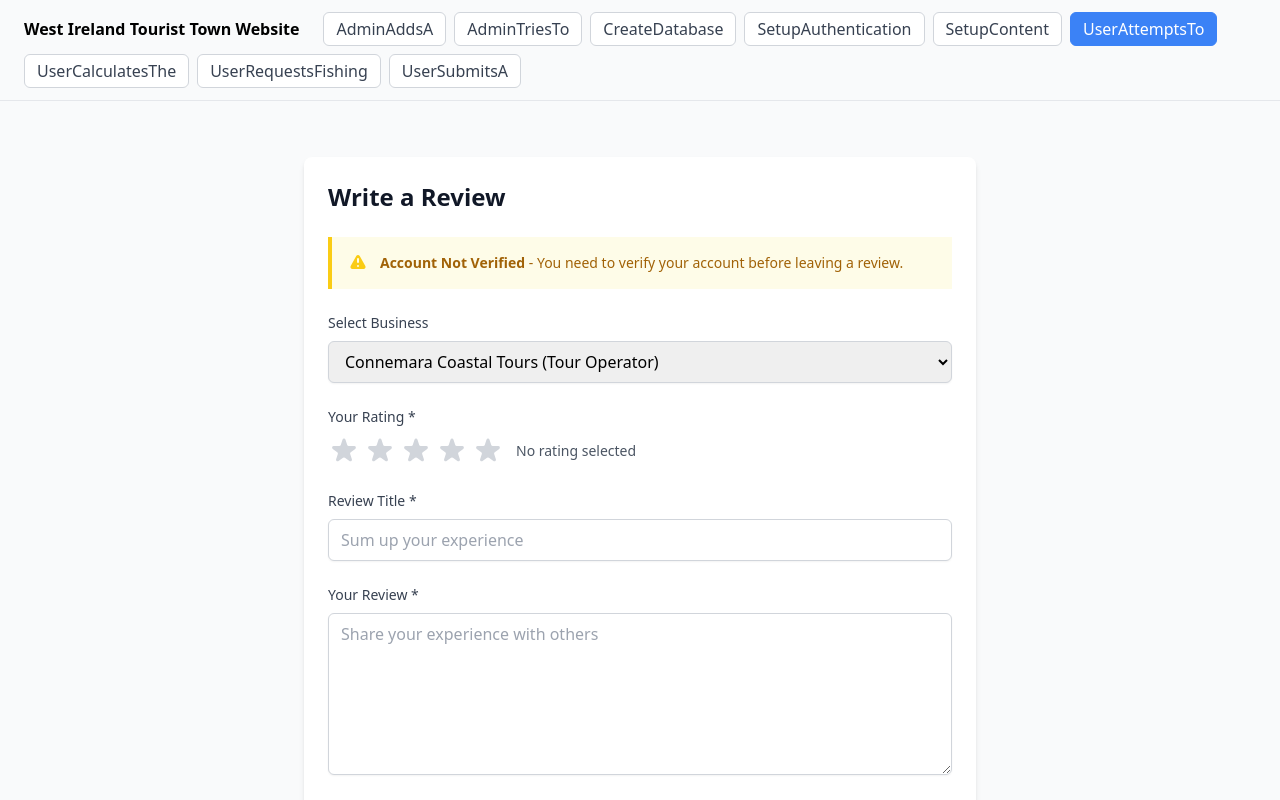
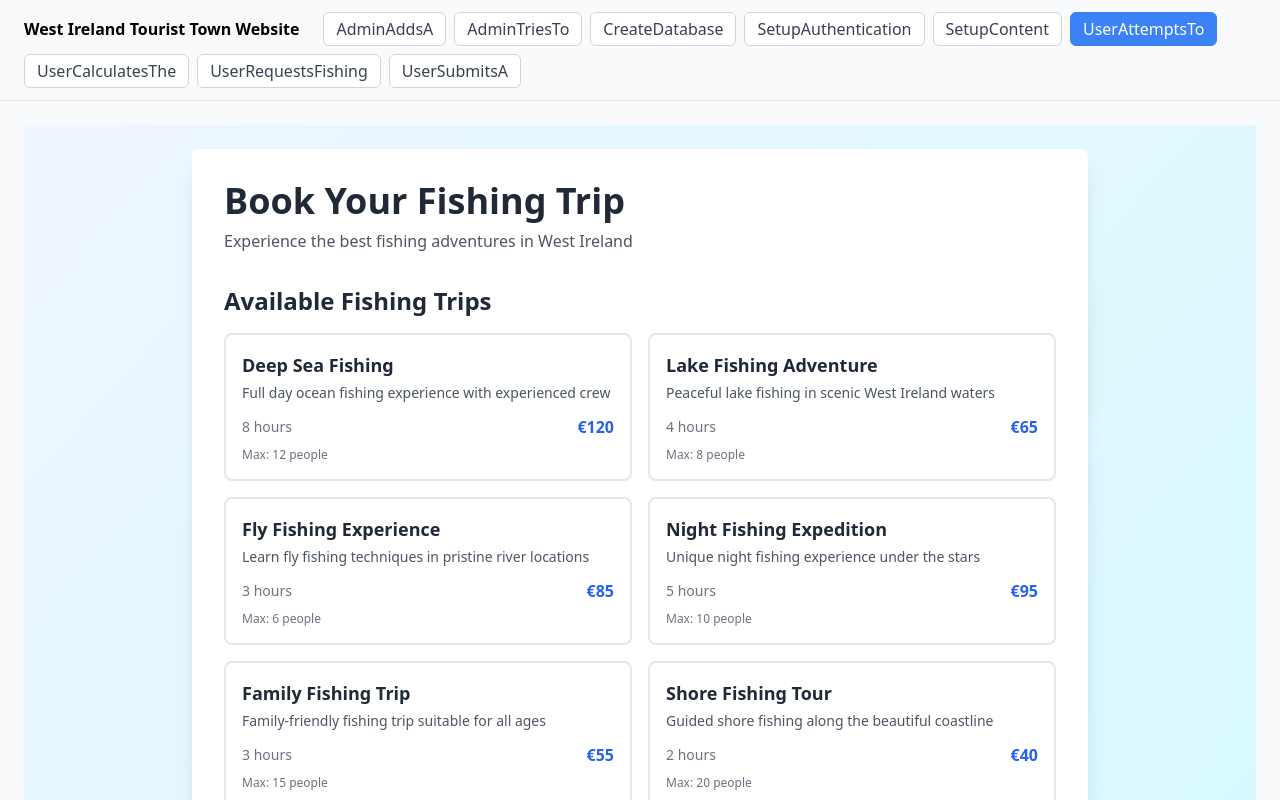
Before and after one commit to dhannan12/pilot-dev-test, a React (Vite) app: page / in a window 1280 px wide. Both pictures are taken after a click on the button "UserAttemptsTo". Shown: the top 800 px of the page. Built offline with nearby package versions, Linux system fonts and the light colour scheme.

Commit message:
feat: SCRUM-1142 — UserAttemptsTo fishing trip booking component

```diff
--- a/src/components/UserAttemptsTo.tsx
+++ b/src/components/UserAttemptsTo.tsx
@@ -1,258 +1,300 @@
 /**
- * UserAttemptsTo — User attempts to leave a review without a verified account
+ * UserAttemptsTo — Fishing trip booking form for West Ireland tourist town
  *
- * Features: review form, account verification warning, star rating, review submission blocking, verification prompt
+ * Features: trip type selection, date picker, participant count, contact details, special requests
  *
- * Ticket: SCRUM-1147 | Branch: proto/SCRUM-1140
+ * Ticket: SCRUM-1142 | Branch: proto/SCRUM-1140
  */
 
 import React, { useState } from 'react'
 
-interface Business {
-  id: number
+interface FishingTrip {
+  id: string
   name: string
-  category: string
+  description: string
+  duration: string
+  price: number
+  maxParticipants: number
 }
 
-const mockBusinesses: Business[] = [
-  { id: 1, name: 'Connemara Coastal Tours', category: 'Tour Operator' },
-  { id: 2, name: 'Wild Atlantic Cafe', category: 'Restaurant' },
-  { id: 3, name: 'Kylemore Abbey Gift Shop', category: 'Shopping' },
-  { id: 4, name: 'Clifden Bay Hotel', category: 'Accommodation' },
-  { id: 5, name: 'Sky Road Bike Rentals', category: 'Activity' },
+const FISHING_TRIPS: FishingTrip[] = [
+  {
+    id: 'deep-sea',
+    name: 'Deep Sea Fishing',
+    description: 'Full day ocean fishing experience with experienced crew',
+    duration: '8 hours',
+    price: 120,
+    maxParticipants: 12
+  },
+  {
+    id: 'lake-fishing',
+    name: 'Lake Fishing Adventure',
+    description: 'Peaceful lake fishing in scenic West Ireland waters',
+    duration: '4 hours',
+    price: 65,
+    maxParticipants: 8
+  },
+  {
+    id: 'fly-fishing',
+    name: 'Fly Fishing Experience',
+    description: 'Learn fly fishing techniques in pristine river locations',
+    duration: '3 hours',
+    price: 85,
+    maxParticipants: 6
+  },
+  {
+    id: 'night-fishing',
+    name: 'Night Fishing Expedition',
+    description: 'Unique night fishing experience under the stars',
+    duration: '5 hours',
+    price: 95,
+    maxParticipants: 10
+  },
+  {
+    id: 'family-fishing',
+    name: 'Family Fishing Trip',
+    description: 'Family-friendly fishing trip suitable for all ages',
+    duration: '3 hours',
+    price: 55,
+    maxParticipants: 15
+  },
+  {
+    id: 'shore-fishing',
+    name: 'Shore Fishing Tour',
+    description: 'Guided shore fishing along the beautiful coastline',
+    duration: '2 hours',
+    price: 40,
+    maxParticipants: 20
+  }
 ]
 
 export default function UserAttemptsTo() {
-  const [selectedBusiness, setSelectedBusiness] = useState<Business>(mockBusinesses[0])
-  const [rating, setRating] = useState<number>(0)
-  const [hoverRating, setHoverRating] = useState<number>(0)
-  const [reviewTitle, setReviewTitle] = useState<string>('')
-  const [reviewText, setReviewText] = useState<string>('')
-  const [showWarning, setShowWarning] = useState<boolean>(false)
+  const [selectedTrip, setSelectedTrip] = useState('')
+  const [fullName, setFullName] = useState('')
+  const [email, setEmail] = useState('')
+  const [phone, setPhone] = useState('')
+  const [date, setDate] = useState('')
+  const [participants, setParticipants] = useState(1)
+  const [specialRequests, setSpecialRequests] = useState('')
+  const [submitted, setSubmitted] = useState(false)
 
-  const isAccountVerified = false // Mock: user account is not verified
-
-  const handleSubmitAttempt = (e: React.FormEvent) => {
+  const handleSubmit = (e: React.FormEvent) => {
     e.preventDefault()
-    if (!isAccountVerified) {
-      setShowWarning(true)
-    }
+    setSubmitted(true)
   }
 
-  const handleVerifyAccount = () => {
-    alert('Redirecting to account verification page...')
+  const selectedTripData = FISHING_TRIPS.find(trip => trip.id === selectedTrip)
+
+  if (submitted) {
+    return (
+      <div data-testid="userattemptsto" className="min-h-screen bg-gradient-to-br from-blue-50 to-cyan-100 p-6">
+        <div className="max-w-2xl mx-auto bg-white rounded-lg shadow-xl p-8">
+          <div className="text-center">
+            <div className="mb-4">
+              <svg className="w-16 h-16 mx-auto text-green-500" fill="none" stroke="currentColor" viewBox="0 0 24 24">
+                <path strokeLinecap="round" strokeLinejoin="round" strokeWidth={2} d="M9 12l2 2 4-4m6 2a9 9 0 11-18 0 9 9 0 0118 0z" />
+              </svg>
+            </div>
+            <h2 className="text-3xl font-bold text-gray-800 mb-2">Booking Submitted!</h2>
+            <p className="text-gray-600 mb-6">Thank you, {fullName}. We'll contact you shortly at {email} to confirm your fishing trip.</p>
+            <button
+              data-testid="userattemptsto-reset"
+              onClick={() => setSubmitted(false)}
+              className="px-6 py-2 bg-blue-600 text-white rounded-lg hover:bg-blue-700 transition-colors"
+            >
+              Book Another Trip
+            </button>
+          </div>
+        </div>
+      </div>
+    )
   }
 
   return (
-    <div className="min-h-screen bg-gray-50 py-8 px-4" data-testid="userattemptsto">
-      <div className="max-w-2xl mx-auto">
-        <div className="bg-white rounded-lg shadow-md p-6">
-          <h1 className="text-2xl font-bold text-gray-900 mb-6">
-            Write a Review
-          </h1>
+    <div data-testid="userattemptsto" className="min-h-screen bg-gradient-to-br from-blue-50 to-cyan-100 p-6">
+      <div className="max-w-4xl mx-auto">
+        <div className="bg-white rounded-lg shadow-xl p-8">
+          <h1 className="text-4xl font-bold text-gray-800 mb-2">Book Your Fishing Trip</h1>
+          <p className="text-gray-600 mb-8">Experience the best fishing adventures in West Ireland</p>
 
-          {/* Account Status Warning Banner */}
-          {!isAccountVerified && (
-            <div className="mb-6 bg-yellow-50 border-l-4 border-yellow-400 p-4">
-              <div className="flex items-start">
-                <div className="flex-shrink-0">
-                  <svg className="h-5 w-5 text-yellow-400" viewBox="0 0 20 20" fill="currentColor">
-                    <path fillRule="evenodd" d="M8.257 3.099c.765-1.36 2.722-1.36 3.486 0l5.58 9.92c.75 1.334-.213 2.98-1.742 2.98H4.42c-1.53 0-2.493-1.646-1.743-2.98l5.58-9.92zM11 13a1 1 0 11-2 0 1 1 0 012 0zm-1-8a1 1 0 00-1 1v3a1 1 0 002 0V6a1 1 0 00-1-1z" clipRule="evenodd" />
-                  </svg>
+          {/* Trip Options */}
+          <div className="mb-8">
+            <h2 className="text-2xl font-semibold text-gray-800 mb-4">Available Fishing Trips</h2>
+            <div data-testid="userattemptsto-list" className="grid grid-cols-1 md:grid-cols-2 gap-4">
+              {FISHING_TRIPS.map(trip => (
+                <div
+                  key={trip.id}
+                  data-testid="userattemptsto-item"
+                  onClick={() => setSelectedTrip(trip.id)}
+                  className={`p-4 border-2 rounded-lg cursor-pointer transition-all ${
+                    selectedTrip === trip.id
+                      ? 'border-blue-600 bg-blue-50'
+                      : 'border-gray-200 hover:border-blue-300'
+                  }`}
+                >
+                  <h3 className="font-bold text-lg text-gray-800">{trip.name}</h3>
+                  <p className="text-sm text-gray-600 mt-1">{trip.description}</p>
+                  <div className="mt-3 flex justify-between items-center">
+                    <span className="text-sm text-gray-500">{trip.duration}</span>
+                    <span className="font-bold text-blue-600">€{trip.price}</span>
                   </div>
-                <div className="ml-3">
-                  <p className="text-sm text-yellow-700">
-                    <strong>Account Not Verified</strong> - You need to verify your account before leaving a review.
-                  </p>
+                  <p className="text-xs text-gray-500 mt-2">Max: {trip.maxParticipants} people</p>
+                </div>
+              ))}
             </div>
           </div>
-            </div>
-          )}
 
-          {/* Business Selection */}
-          <div className="mb-6">
-            <label className="block text-sm font-medium text-gray-700 mb-2">
-              Select Business
+          {/* Booking Form */}
+          <form onSubmit={handleSubmit} className="space-y-6">
+            <div>
+              <label htmlFor="trip-select" className="block text-sm font-medium text-gray-700 mb-2">
+                Selected Trip *
               </label>
               <select
-              data-testid="userattemptsto-business"
-              value={selectedBusiness.id}
-              onChange={(e) => {
-                const business = mockBusinesses.find(b => b.id === parseInt(e.target.value))
-                if (business) setSelectedBusiness(business)
-              }}
-              className="w-full px-3 py-2 border border-gray-300 rounded-md shadow-sm focus:outline-none focus:ring-2 focus:ring-blue-500 focus:border-blue-500"
+                id="trip-select"
+                data-testid="userattemptsto-trip"
+                value={selectedTrip}
+                onChange={(e) => setSelectedTrip(e.target.value)}
+                required
+                className="w-full px-4 py-2 border border-gray-300 rounded-lg focus:ring-2 focus:ring-blue-500 focus:border-transparent"
               >
-              {mockBusinesses.map((business) => (
-                <option key={business.id} value={business.id}>
-                  {business.name} ({business.category})
+                <option value="">Choose a fishing trip...</option>
+                {FISHING_TRIPS.map(trip => (
+                  <option key={trip.id} value={trip.id}>
+                    {trip.name} - €{trip.price} ({trip.duration})
                   </option>
                 ))}
               </select>
             </div>
 
-          {/* Review Form */}
-          <form onSubmit={handleSubmitAttempt}>
-            {/* Star Rating */}
-            <div className="mb-6">
-              <label className="block text-sm font-medium text-gray-700 mb-2">
-                Your Rating *
+            <div className="grid grid-cols-1 md:grid-cols-2 gap-6">
+              <div>
+                <label htmlFor="full-name" className="block text-sm font-medium text-gray-700 mb-2">
+                  Full Name *
                 </label>
-              <div className="flex items-center gap-1">
-                {[1, 2, 3, 4, 5].map((star) => (
-                  <button
-                    key={star}
-                    type="button"
-                    data-testid={`userattemptsto-star-${star}`}
-                    onClick={() => setRating(star)}
-                    onMouseEnter={() => setHoverRating(star)}
-                    onMouseLeave={() => setHoverRating(0)}
-                    className="focus:outline-none"
-                  >
-                    <svg
-                      className={`w-8 h-8 ${
-                        star <= (hoverRating || rating)
-                          ? 'text-yellow-400 fill-current'
-                          : 'text-gray-300 fill-current'
-                      }`}
-                      viewBox="0 0 20 20"
-                    >
-                      <path d="M9.049 2.927c.3-.921 1.603-.921 1.902 0l1.07 3.292a1 1 0 00.95.69h3.462c.969 0 1.371 1.24.588 1.81l-2.8 2.034a1 1 0 00-.364 1.118l1.07 3.292c.3.921-.755 1.688-1.54 1.118l-2.8-2.034a1 1 0 00-1.175 0l-2.8 2.034c-.784.57-1.838-.197-1.539-1.118l1.07-3.292a1 1 0 00-.364-1.118L2.98 8.72c-.783-.57-.38-1.81.588-1.81h3.461a1 1 0 00.951-.69l1.07-3.292z" />
-                    </svg>
-                  </button>
-                ))}
-                <span className="ml-2 text-sm text-gray-600">
-                  {rating > 0 ? `${rating} star${rating !== 1 ? 's' : ''}` : 'No rating selected'}
-                </span>
+                <input
+                  id="full-name"
+                  type="text"
+                  data-testid="userattemptsto-name"
+                  value={fullName}
+                  onChange={(e) => setFullName(e.target.value)}
+                  required
+                  className="w-full px-4 py-2 border border-gray-300 rounded-lg focus:ring-2 focus:ring-blue-500 focus:border-transparent"
+                  placeholder="John Doe"
+                />
+              </div>
+
+              <div>
+                <label htmlFor="email" className="block text-sm font-medium text-gray-700 mb-2">
+                  Email Address *
+                </label>
+                <input
+                  id="email"
+                  type="email"
+                  data-testid="userattemptsto-email"
+                  value={email}
+                  onChange={(e) => setEmail(e.target.value)}
+                  required
+                  className="w-full px-4 py-2 border border-gray-300 rounded-lg focus:ring-2 focus:ring-blue-500 focus:border-transparent"
+                  placeholder="john@example.com"
+                />
               </div>
             </div>
 
-            {/* Review Title */}
-            <div className="mb-6">
-              <label htmlFor="review-title" className="block text-sm font-medium text-gray-700 mb-2">
-                Review Title *
+            <div className="grid grid-cols-1 md:grid-cols-2 gap-6">
+              <div>
+                <label htmlFor="phone" className="block text-sm font-medium text-gray-700 mb-2">
+                  Phone Number *
                 </label>
                 <input
-                id="review-title"
-                type="text"
-                data-testid="userattemptsto-title"
-                value={reviewTitle}
-                onChange={(e) => setReviewTitle(e.target.value)}
-                placeholder="Sum up your experience"
-                className="w-full px-3 py-2 border border-gray-300 rounded-md shadow-sm focus:outline-none focus:ring-2 focus:ring-blue-500 focus:border-blue-500"
-                maxLength={100}
+                  id="phone"
+                  type="tel"
+                  data-testid="userattemptsto-phone"
+                  value={phone}
+                  onChange={(e) => setPhone(e.target.value)}
+                  required
+                  className="w-full px-4 py-2 border border-gray-300 rounded-lg focus:ring-2 focus:ring-blue-500 focus:border-transparent"
+                  placeholder="+353 123 4567"
                 />
               </div>
 
-            {/* Review Text */}
-            <div className="mb-6">
-              <label htmlFor="review-text" className="block text-sm font-medium text-gray-700 mb-2">
-                Your Review *
+              <div>
+                <label htmlFor="date" className="block text-sm font-medium text-gray-700 mb-2">
+                  Preferred Date *
+                </label>
+                <input
+                  id="date"
+                  type="date"
+                  data-testid="userattemptsto-date"
+                  value={date}
+                  onChange={(e) => setDate(e.target.value)}
+                  required
+                  min={new Date().toISOString().split('T')[0]}
+                  className="w-full px-4 py-2 border border-gray-300 rounded-lg focus:ring-2 focus:ring-blue-500 focus:border-transparent"
+                />
+              </div>
+            </div>
+
+            <div>
+              <label htmlFor="participants" className="block text-sm font-medium text-gray-700 mb-2">
+                Number of Participants *
+              </label>
+              <input
+                id="participants"
+                type="number"
+                data-testid="userattemptsto-participants"
+                value={participants}
+                onChange={(e) => setParticipants(parseInt(e.target.value) || 1)}
+                required
+                min="1"
+                max={selectedTripData?.maxParticipants || 20}
+                className="w-full px-4 py-2 border border-gray-300 rounded-lg focus:ring-2 focus:ring-blue-500 focus:border-transparent"
+              />
+              {selectedTripData && (
+                <p className="text-sm text-gray-500 mt-1">
+                  Maximum {selectedTripData.maxParticipants} participants for this trip
+                </p>
+              )}
+            </div>
+
+            <div>
+              <label htmlFor="special-requests" className="block text-sm font-medium text-gray-700 mb-2">
+                Special Requests or Questions
               </label>
               <textarea
-                id="review-text"
-                data-testid="userattemptsto-review"
-                value={reviewText}
-                onChange={(e) => setReviewText(e.target.value)}
-                placeholder="Share your experience with others"
-                rows={6}
-                className="w-full px-3 py-2 border border-gray-300 rounded-md shadow-sm focus:outline-none focus:ring-2 focus:ring-blue-500 focus:border-blue-500"
+                id="special-requests"
+                data-testid="userattemptsto-requests"
+                value={specialRequests}
+                onChange={(e) => setSpecialRequests(e.target.value)}
+                rows={4}
+                className="w-full px-4 py-2 border border-gray-300 rounded-lg focus:ring-2 focus:ring-blue-500 focus:border-transparent"
+                placeholder="Any special requirements, dietary restrictions, or questions..."
               />
             </div>
 
-            {/* Warning Message on Submit Attempt */}
-            {showWarning && !isAccountVerified && (
-              <div className="mb-6 bg-red-50 border border-red-200 rounded-md p-4">
-                <div className="flex items-start">
-                  <div className="flex-shrink-0">
-                    <svg className="h-5 w-5 text-red-400" viewBox="0 0 20 20" fill="currentColor">
-                      <path fillRule="evenodd" d="M10 18a8 8 0 100-16 8 8 0 000 16zM8.707 7.293a1 1 0 00-1.414 1.414L8.586 10l-1.293 1.293a1 1 0 101.414 1.414L10 11.414l1.293 1.293a1 1 0 001.414-1.414L11.414 10l1.293-1.293a1 1 0 00-1.414-1.414L10 8.586 8.707 7.293z" clipRule="evenodd" />
-                    </svg>
-                  </div>
-                  <div className="ml-3 flex-1">
-                    <h3 className="text-sm font-medium text-red-800">
-                      Cannot Submit Review
-                    </h3>
-                    <p className="mt-1 text-sm text-red-700">
-                      Your account must be verified before you can leave reviews. Please verify your account to continue.
+            {selectedTripData && (
+              <div className="bg-blue-50 border border-blue-200 rounded-lg p-4">
+                <h3 className="font-semibold text-gray-800 mb-2">Booking Summary</h3>
+                <div className="space-y-1 text-sm text-gray-700">
+                  <p><span className="font-medium">Trip:</span> {selectedTripData.name}</p>
+                  <p><span className="font-medium">Duration:</span> {selectedTripData.duration}</p>
+                  <p><span className="font-medium">Price per person:</span> €{selectedTripData.price}</p>
+                  <p><span className="font-medium">Participants:</span> {participants}</p>
+                  <p className="text-lg font-bold text-blue-600 mt-2">
+                    Total: €{selectedTripData.price * participants}
                   </p>
-                    <div className="mt-3">
-                      <button
-                        type="button"
-                        data-testid="userattemptsto-verify"
-                        onClick={handleVerifyAccount}
-                        className="inline-flex items-center px-4 py-2 bg-red-600 text-white text-sm font-medium rounded-md hover:bg-red-700 focus:outline-none focus:ring-2 focus:ring-offset-2 focus:ring-red-500"
-                      >
-                        Verify Account Now
-                      </button>
-                    </div>
-                  </div>
                 </div>
               </div>
             )}
 
-            {/* Submit Button */}
-            <div className="flex items-center justify-between">
             <button
               type="submit"
               data-testid="userattemptsto-submit"
-                className="px-6 py-3 bg-blue-600 text-white font-medium rounded-md hover:bg-blue-700 focus:outline-none focus:ring-2 focus:ring-offset-2 focus:ring-blue-500 disabled:opacity-50 disabled:cursor-not-allowed"
+              className="w-full py-3 bg-blue-600 text-white font-semibold rounded-lg hover:bg-blue-700 transition-colors shadow-lg hover:shadow-xl"
             >
-                Submit Review
+              Submit Booking Request
             </button>
-              <button
-                type="button"
-                data-testid="userattemptsto-cancel"
-                onClick={() => {
-                  setRating(0)
-                  setReviewTitle('')
-                  setReviewText('')
-                  setShowWarning(false)
-                }}
-                className="px-6 py-3 bg-gray-200 text-gray-700 font-medium rounded-md hover:bg-gray-300 focus:outline-none focus:ring-2 focus:ring-offset-2 focus:ring-gray-500"
-              >
-                Cancel
-              </button>
-            </div>
           </form>
-
-          {/* Verification Status */}
-          <div className="mt-6 pt-6 border-t border-gray-200">
-            <div className="flex items-center justify-between">
-              <div>
-                <p className="text-sm font-medium text-gray-700">Account Status</p>
-                <p className="text-sm text-gray-500">
-                  {isAccountVerified ? (
-                    <span className="text-green-600">✓ Verified</span>
-                  ) : (
-                    <span className="text-yellow-600">⚠ Not Verified</span>
-                  )}
-                </p>
-              </div>
-              {!isAccountVerified && (
-                <button
-                  type="button"
-                  data-testid="userattemptsto-verify-bottom"
-                  onClick={handleVerifyAccount}
-                  className="px-4 py-2 bg-blue-600 text-white text-sm font-medium rounded-md hover:bg-blue-700 focus:outline-none focus:ring-2 focus:ring-offset-2 focus:ring-blue-500"
-                >
-                  Verify Account
-                </button>
-              )}
-            </div>
-          </div>
-        </div>
-
-        {/* Info Section */}
-        <div className="mt-6 bg-blue-50 border border-blue-200 rounded-lg p-4">
-          <h2 className="text-sm font-medium text-blue-900 mb-2">Why verify your account?</h2>
-          <ul className="text-sm text-blue-700 space-y-1 list-disc list-inside">
-            <li>Leave reviews for local businesses</li>
-            <li>Build trust with the community</li>
-            <li>Get personalized recommendations</li>
-            <li>Receive updates from your favorite places</li>
-            <li>Access exclusive features and promotions</li>
-          </ul>
         </div>
       </div>
     </div>
```
Also changed, not shown: 1 other file (tests, documents, lock files or other folders). Lines whose indentation alone changed are shown as unchanged.
